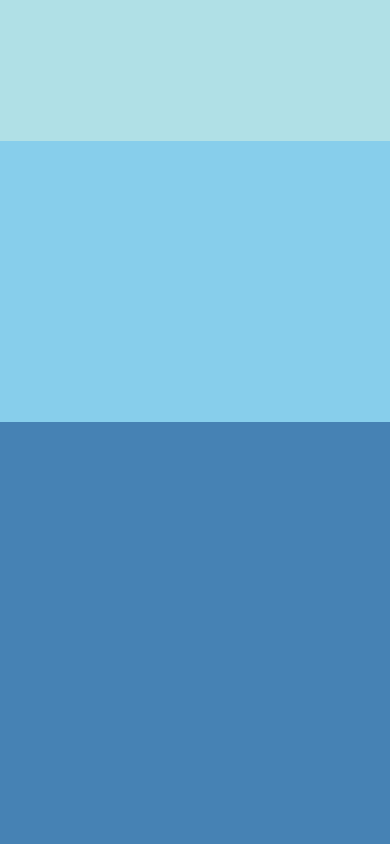
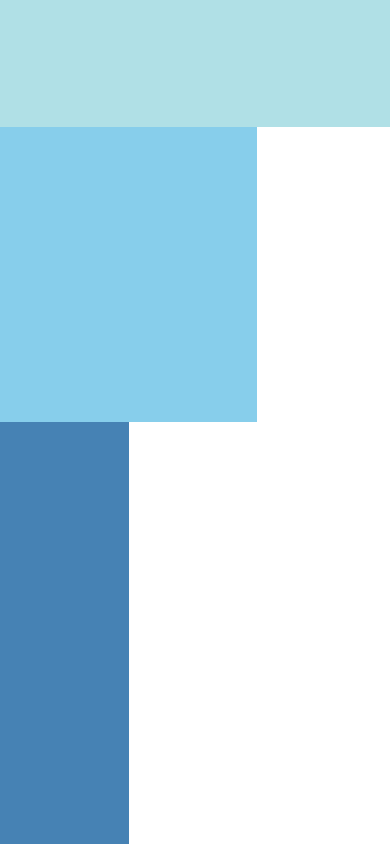
Before and after one commit to Kratosgado/Starting-Out-With-React-Native, a React Native app: screen / in a window 390 px wide. Built offline with nearby package versions, Linux system fonts and the light colour scheme.

Commit message:
PercentageDimensionsBasic try

```diff
--- a/App.js
+++ b/App.js
@@ -34,6 +34,31 @@ const FixedDimensionBasics = () => {
       }} />
     </View>
   )
-}
+};
 
-export default FlexedDimensionBasics;
+const PercentageDimensionsBasic = () => {
+  return (
+    <View style={{ height: '100%' }}>
+      <View
+        style={{
+          height: '15%',
+          backgroundColor: 'powderblue'
+        }}
+      />
+      <View
+        style={{
+          width: '66%',
+          height: '35%',
+          backgroundColor: 'skyblue',
+        }}
+      />
+      <View style={{
+        width: '33%',
+        height: '50%',
+        backgroundColor: 'steelblue',
+      }}
+      />
+    </View>
+  );
+};
+export default PercentageDimensionsBasic;
```
